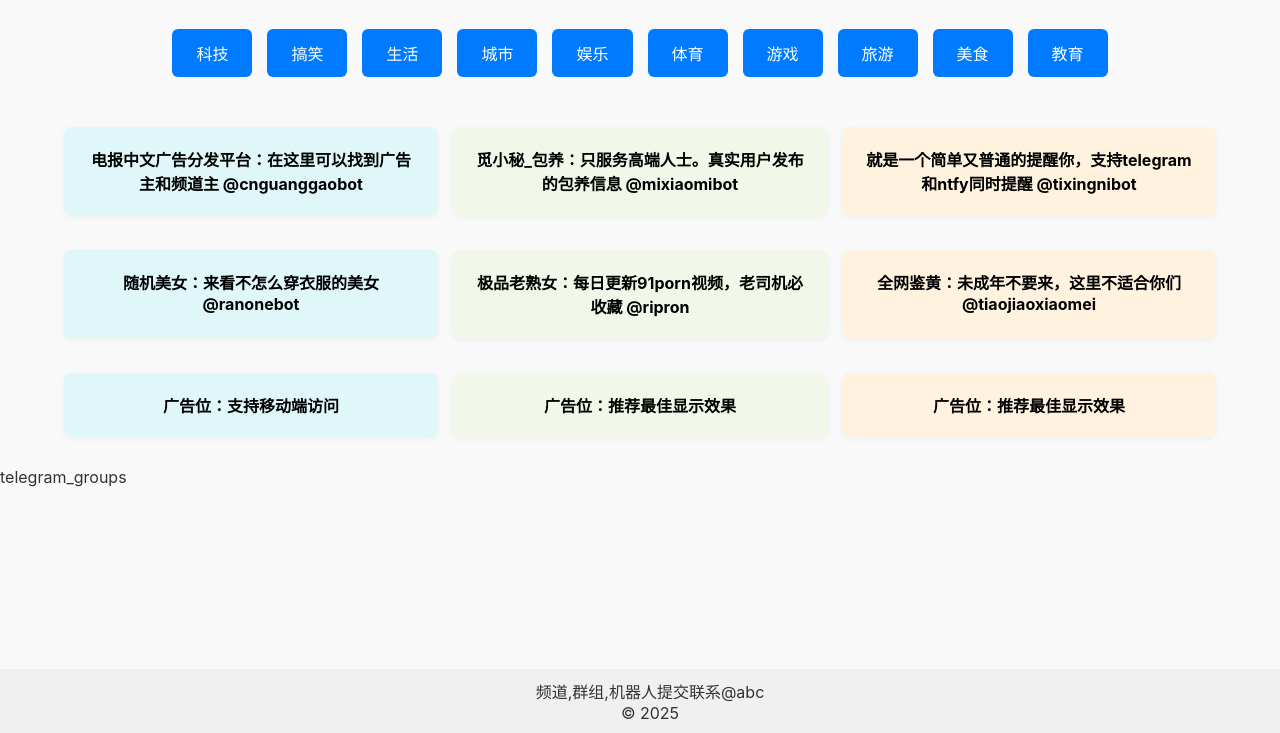
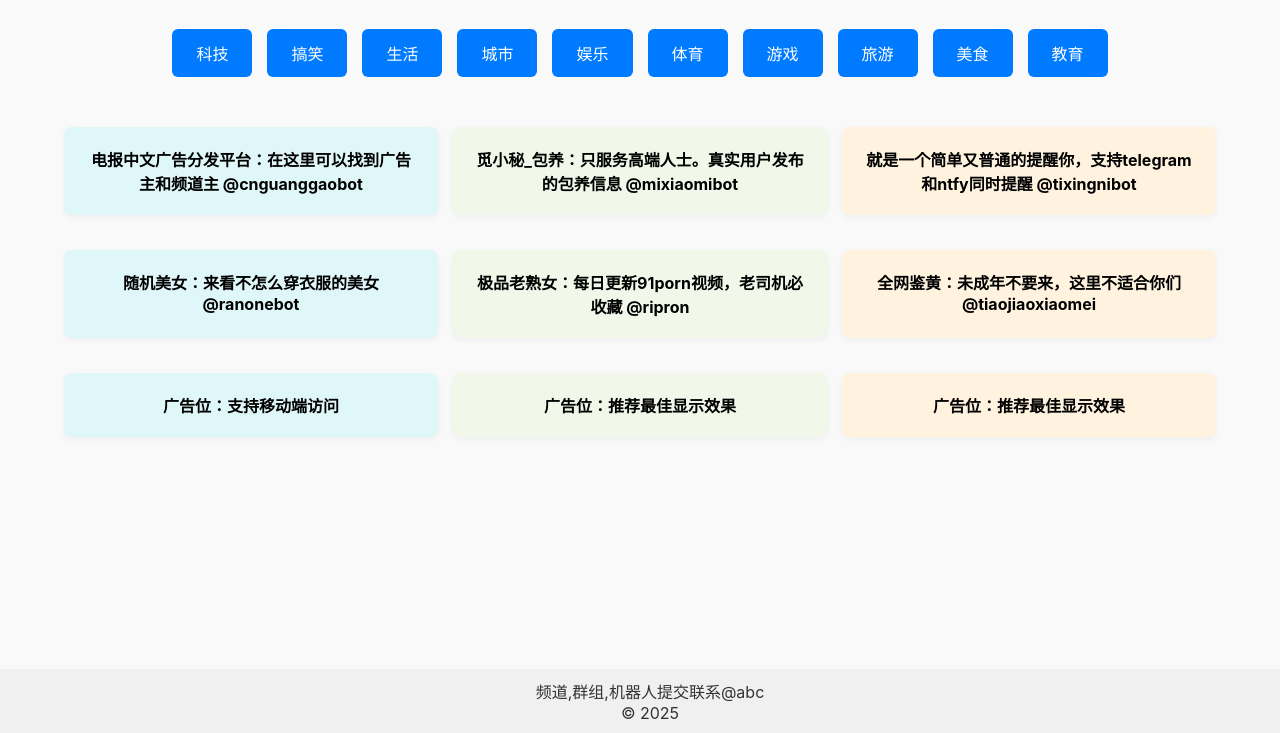
Before and after one commit to allgroups/telegramgroups, a plain HTML site: page index.html in a window 1280 px wide. Shown: the part 67-800 px from the top of the page. Drawn offline with Linux system fonts and the light colour scheme.

Commit message:
Auto update Tue 29 Jul 2025 02:01:40 PM UTC

```diff
--- a/index.html
+++ b/index.html
@@ -44,4 +44,3 @@
   </div>
 </body>
 </html>
-telegram_groups
```
Also changed, not shown: 1 other file.
